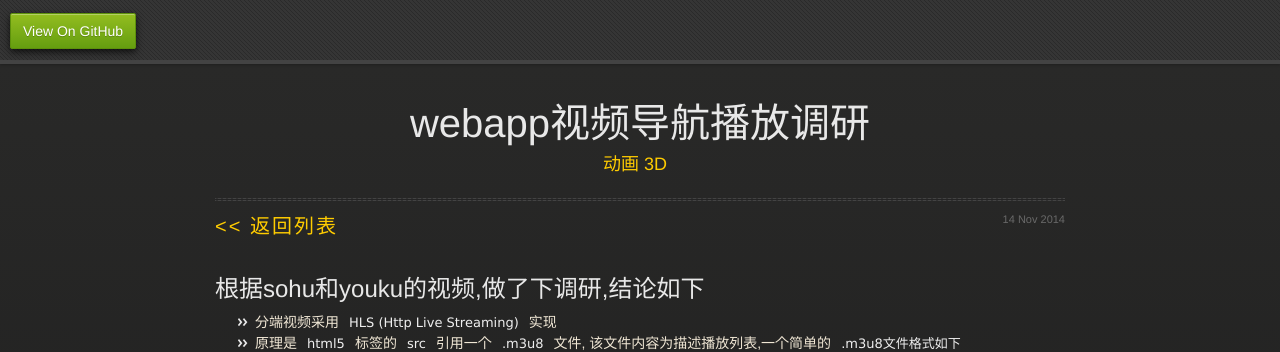
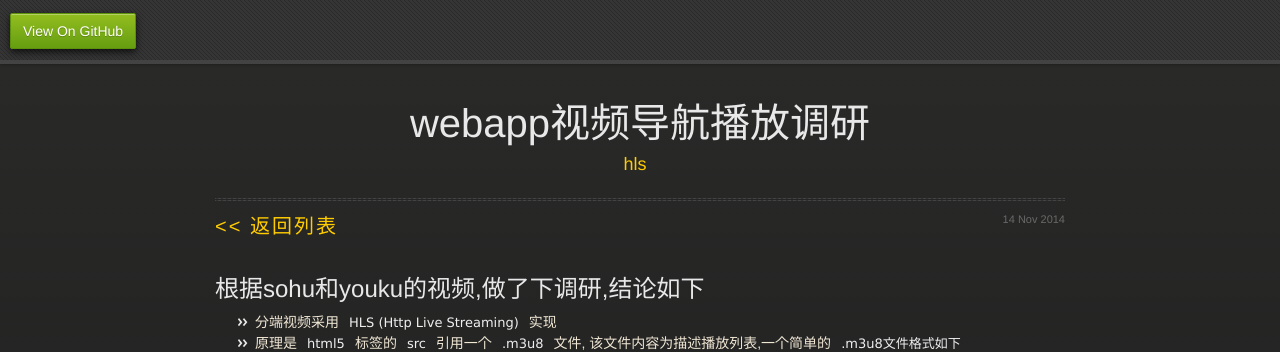
Before and after one commit to vastwu/vastwu.github.io, a Jekyll site: the page built from _posts/2014-11-14-webapp_nav_video.md, in a window 1280 px wide and 952 px high. Shown: the top 352 px of the window. Built offline with Jekyll 4.4.1, drawn with Linux system fonts in a browser that asks for light colours.

Commit message:
change logi

```diff
--- a/_posts/2014-11-14-webapp_nav_video.md
+++ b/_posts/2014-11-14-webapp_nav_video.md
@@ -1,9 +1,8 @@
 ---
 layout: post
 title: webapp视频导航播放调研
-tags: 动画 3D
-category: webgl
-image: /images/earth_roll.jpg
+tags: hls
+category: webapp
 ---
 
 ## 根据sohu和youku的视频,做了下调研,结论如下
```
